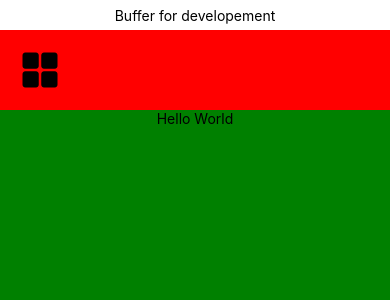
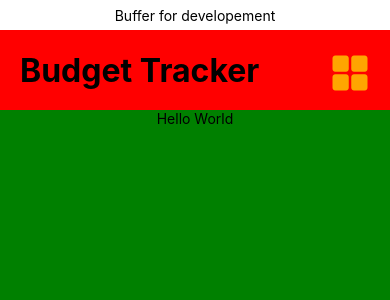
Before and after one commit to purplevarun/deprecated-budget-tracker-app, a React Native app: screen / in a window 390 px wide. Shown: the top 300 px of the page. Built offline with nearby package versions, Linux system fonts and the light colour scheme.

Commit message:
Added BrandName and GridButton in Header

```diff
--- a/app.json
+++ b/app.json
@@ -4,10 +4,10 @@
 		"slug": "Budget-Tracker",
 		"version": "1.0.0",
 		"orientation": "portrait",
-		"icon": "./assets/bt_icon.png",
+		"icon": "./assets/images/bt_icon.png",
 		"userInterfaceStyle": "light",
 		"splash": {
-			"image": "./assets/bt_splash.png",
+			"image": "./assets/images/bt_splash.png",
 			"resizeMode": "contain",
 			"backgroundColor": "#ffffff"
 		},
@@ -20,12 +20,12 @@
 		},
 		"android": {
 			"adaptiveIcon": {
-				"foregroundImage": "./assets/bt_icon.png",
+				"foregroundImage": "./assets/images/bt_icon.png",
 				"backgroundColor": "#FFFFFF"
 			}
 		},
 		"web": {
-			"favicon": "./assets/bt_icon.png"
+			"favicon": "./assets/images/bt_icon.png"
 		}
 	}
 }
--- a/components/header/Header.tsx
+++ b/components/header/Header.tsx
@@ -1,4 +1,4 @@
-import { Text, View } from "react-native";
+import { Text, TouchableOpacity, View } from "react-native";
 import IonIcons from "react-native-vector-icons/Ionicons";
 
 const Header = () => {
@@ -10,10 +10,23 @@ const Header = () => {
 				display: "flex",
 				flexDirection: "row",
 				alignItems: "center",
+				paddingRight: 20,
 				paddingLeft: 20,
+				justifyContent: "space-between",
 			}}
 		>
-			<IonIcons name="grid" size={40} />
+			<Text
+				style={{
+					fontSize: 32,
+					fontWeight: "bold",
+				}}
+			>
+				Budget Tracker
+			</Text>
+
+			<TouchableOpacity style={{ marginTop: 5 }}>
+				<IonIcons name="grid" size={40} color="orange" />
+			</TouchableOpacity>
 		</View>
 	);
 };
```
Also changed, not shown: assets/images/bt_icon.png (renamed from assets/bt_icon.png), assets/images/bt_splash.png (renamed from assets/bt_splash.png).
